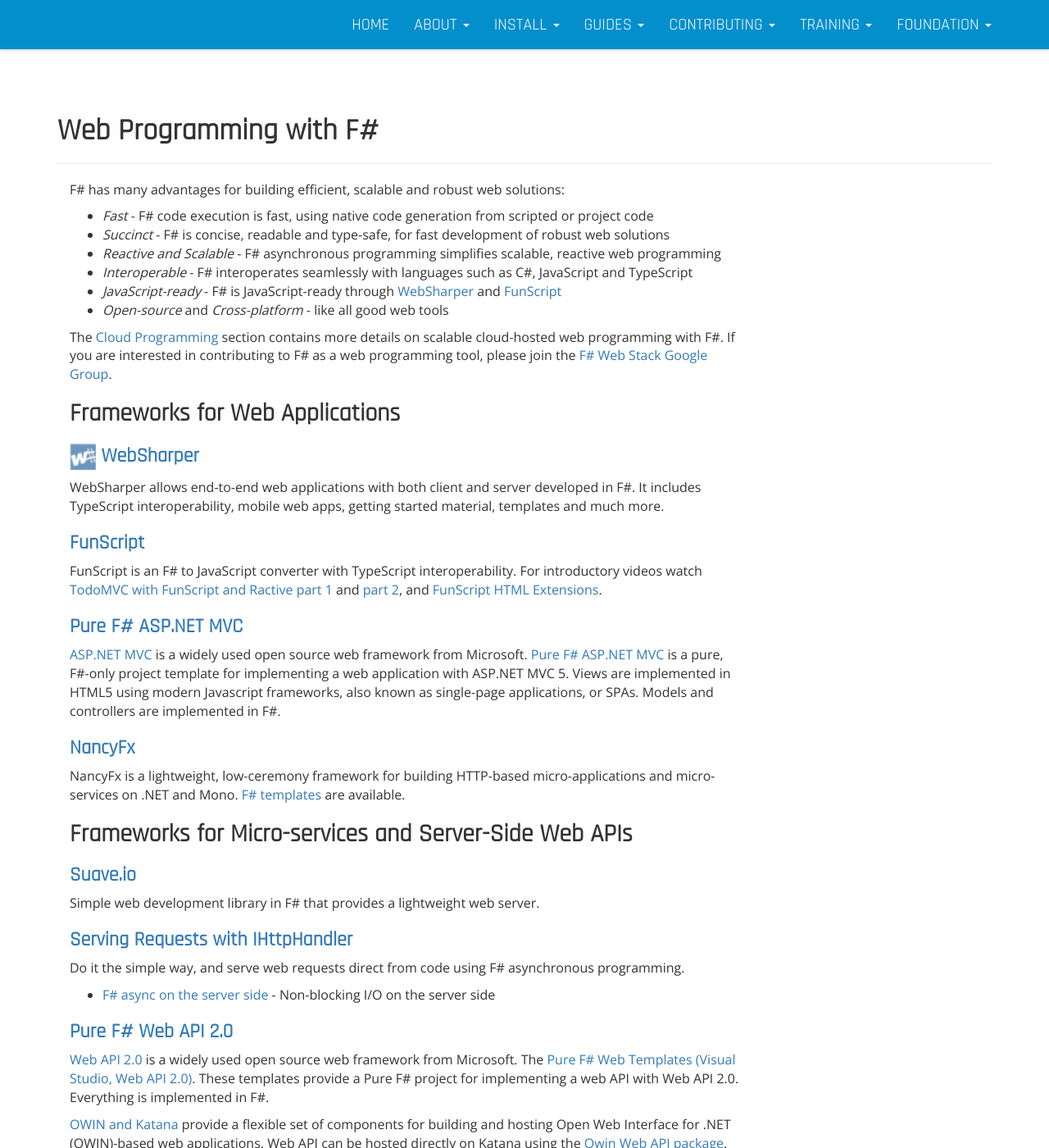
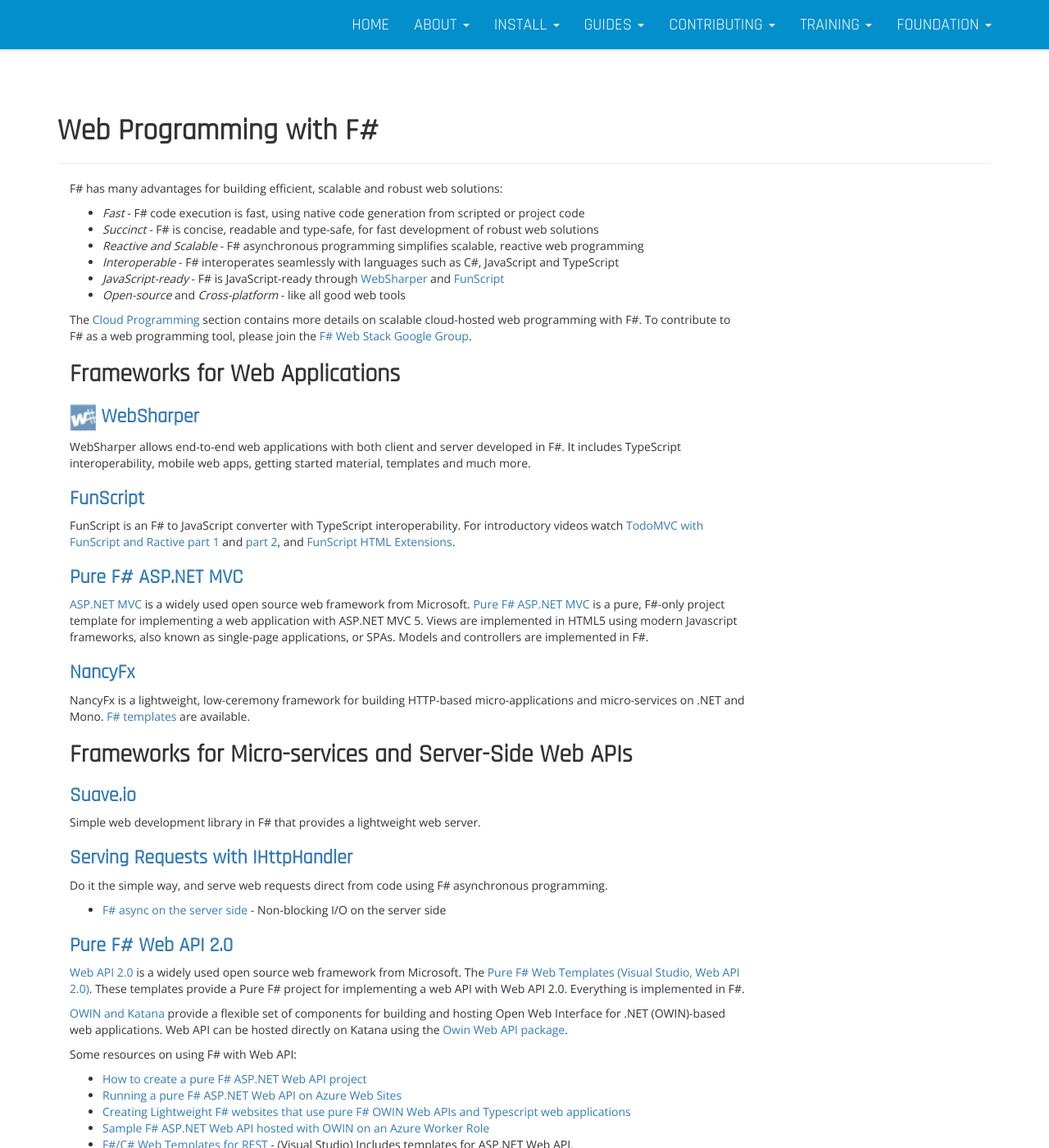
Before and after one commit to fsharp/fsharp.org, a Jekyll site: the page built from guides/web/index.md, in a window 1280 px wide and 1400 px high. Shown: the whole window at 82% size. Built offline with Jekyll 4.4.1, drawn with Linux system fonts in a browser that asks for light colours; nearby versions of some CDN libraries.

Commit message:
web content cleanup

```diff
--- a/css/main.css
+++ b/css/main.css
@@ -3,7 +3,7 @@
    ====== */
 body {
     font-family: 'Open Sans', sans-serif;
-    font-size: 16px;
+    font-size: 14px;
 }
 
 #main {
--- a/guides/web/index.md
+++ b/guides/web/index.md
@@ -15,7 +15,7 @@
 * *Open-source* and *Cross-platform*  - like all good web tools
 
 The [Cloud Programming](/cloud) section contains more details on scalable cloud-hosted web programming with F#.
-If you are interested in contributing to F# as a web programming tool, please join
+To contribute to F# as a web programming tool, please join
 the [F# Web Stack Google Group](https://groups.google.com/forum/#!forum/web-stack-fs).
 
 ## Frameworks for Web Applications
```
Also changed, not shown: guides/data-science/index.md (+11 -13 lines), use/windows/index.md (+2 -2 lines).
